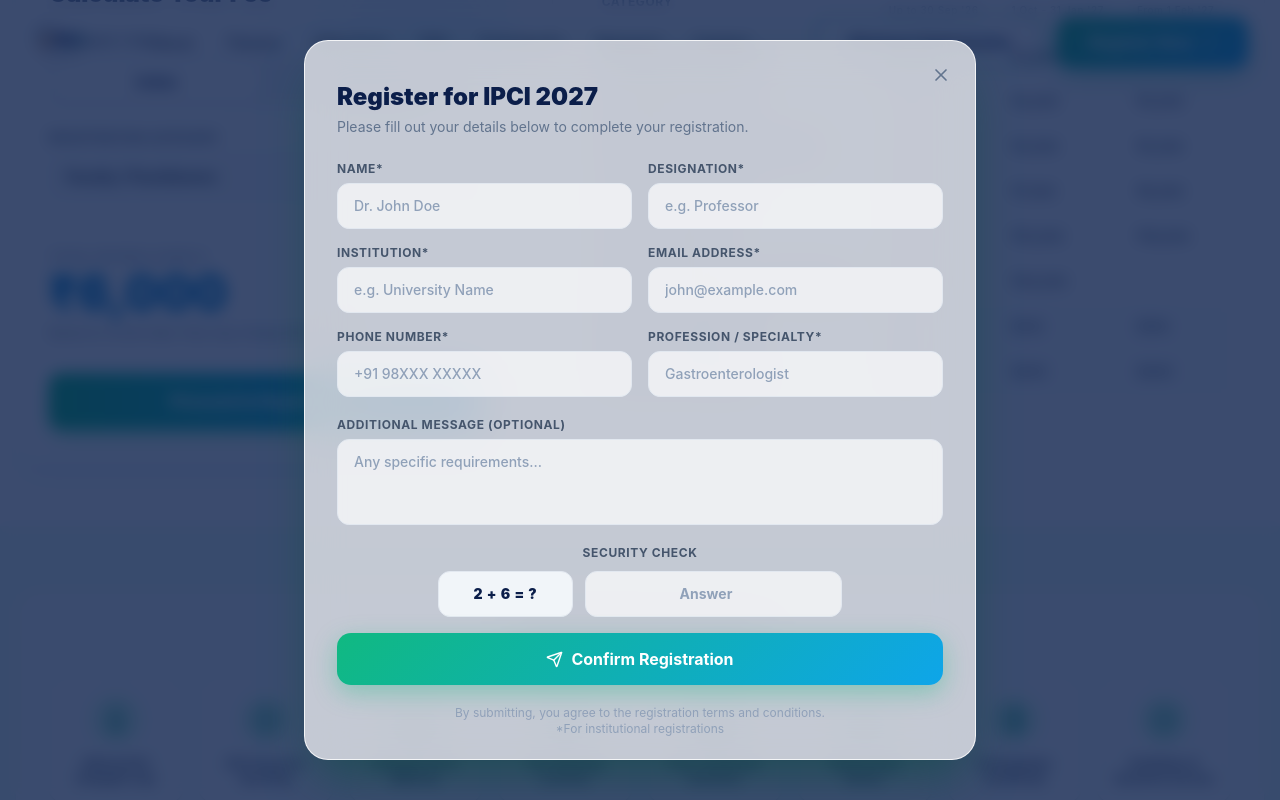
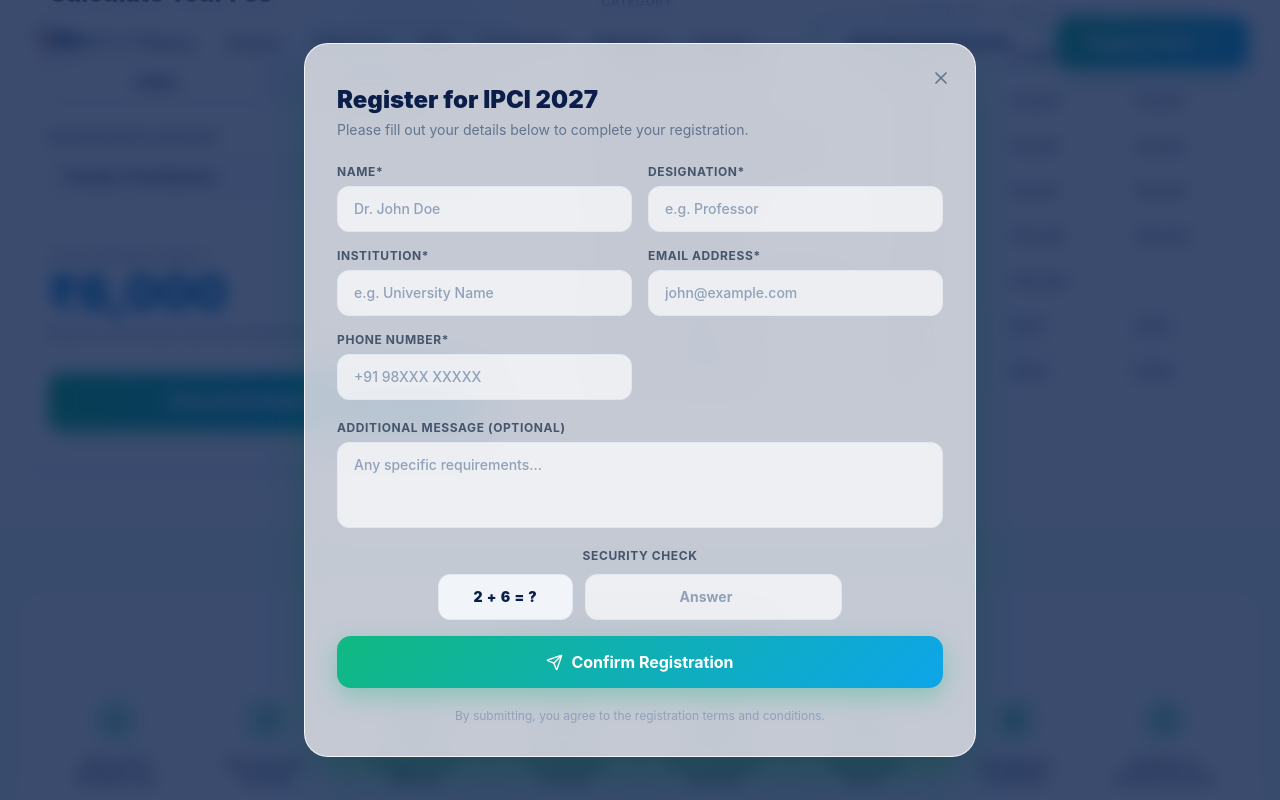
Before and after one commit to Iaak12/ipcilandingpage, a React (Vite) app in the folder frontend/: page /register in a window 1280 px wide. Both pictures are taken after a click on the button "Proceed to Registration". Shown: the part 903-1703 px from the top of the page. Built offline with nearby package versions, Linux system fonts and the light colour scheme.

Commit message:
Remove Profession field and institutional registration text

```diff
--- a/frontend/src/AbstractSubmissionForm.jsx
+++ b/frontend/src/AbstractSubmissionForm.jsx
@@ -166,8 +166,7 @@ export default function AbstractSubmissionForm({ inModal = false, onClose = () =
             {isSubmitting ? 'Submitting...' : 'Submit Abstract'}
           </button>
           <p className="text-center text-xs text-slate-400">
-            By submitting, you agree to be contacted about IPCI 2027.<br />
-            *For institutional registrations
+            By submitting, you agree to be contacted about IPCI 2027.
           </p>
         </form>
       )}
--- a/frontend/src/Register.jsx
+++ b/frontend/src/Register.jsx
@@ -42,7 +42,7 @@ const getCurrentPhase = () => {
 
 export default function Register() {
   const [isModalOpen, setIsModalOpen] = useState(false);
-  const [form, setForm] = useState({ name: '', email: '', phone: '', profession: '', designation: '', institution: '', message: '' });
+  const [form, setForm] = useState({ name: '', email: '', phone: '', designation: '', institution: '', message: '' });
   const [submitted, setSubmitted] = useState(false);
   const [errors, setErrors] = useState({});
   const [isSubmitting, setIsSubmitting] = useState(false);
@@ -106,7 +106,6 @@ export default function Register() {
     if (!form.name.trim()) e.name = 'Name is required';
     if (!form.email.trim() || !/\S+@\S+\.\S+/.test(form.email)) e.email = 'Valid email required';
     if (!form.phone.trim()) e.phone = 'Phone is required';
-    if (!form.profession.trim()) e.profession = 'Profession is required';
     if (!form.designation.trim()) e.designation = 'Designation is required';
     if (!form.institution.trim()) e.institution = 'Institution is required';
     return e;
@@ -134,7 +133,6 @@ export default function Register() {
     formData.append("Name", form.name);
     formData.append("Email", form.email);
     formData.append("Phone", form.phone);
-    formData.append("Profession", form.profession);
     formData.append("Designation", form.designation);
     formData.append("Institution", form.institution);
     formData.append("Category", categoryData.label);
@@ -621,7 +619,7 @@ export default function Register() {
                   </div>
                   <h3 className="text-2xl font-black text-[#0B1E4A] mb-3">Thank You!</h3>
                   <p className="text-slate-600 text-base leading-relaxed max-w-sm mx-auto">Your registration details have been received. We'll be in touch with you shortly.</p>
-                  <button onClick={() => { setSubmitted(false); setForm({ name: '', email: '', phone: '', profession: '', designation: '', institution: '', message: '' }); setMathCaptcha({num1:0,num2:0,answer:''}); generateCaptcha(); setIsModalOpen(false); }}
+                  <button onClick={() => { setSubmitted(false); setForm({ name: '', email: '', phone: '', designation: '', institution: '', message: '' }); setMathCaptcha({num1:0,num2:0,answer:''}); generateCaptcha(); setIsModalOpen(false); }}
                     className="btn-outline mt-6 mx-auto">Close</button>
                 </div>
               ) : (
@@ -638,7 +636,6 @@ export default function Register() {
                       { id: 'institution', label: 'Institution*', type: 'text', placeholder: 'e.g. University Name' },
                       { id: 'email', label: 'Email Address*', type: 'email', placeholder: 'john@example.com' },
                       { id: 'phone', label: 'Phone Number*', type: 'tel', placeholder: '+91 98XXX XXXXX' },
-                      { id: 'profession', label: 'Profession / Specialty*', type: 'text', placeholder: 'Gastroenterologist' },
                     ].map(({ id, label, type, placeholder }) => (
                       <div key={id} className="flex flex-col gap-1.5">
                         <label htmlFor={`reg-${id}`} className="text-xs font-bold text-slate-600 uppercase tracking-wider">{label}</label>
@@ -684,8 +681,7 @@ export default function Register() {
                     {isSubmitting ? 'Submitting...' : 'Confirm Registration'}
                   </button>
                   <p className="text-center text-xs text-slate-400">
-                    By submitting, you agree to the registration terms and conditions.<br />
-                    *For institutional registrations
+                    By submitting, you agree to the registration terms and conditions.
                   </p>
                 </form>
               )}
```
